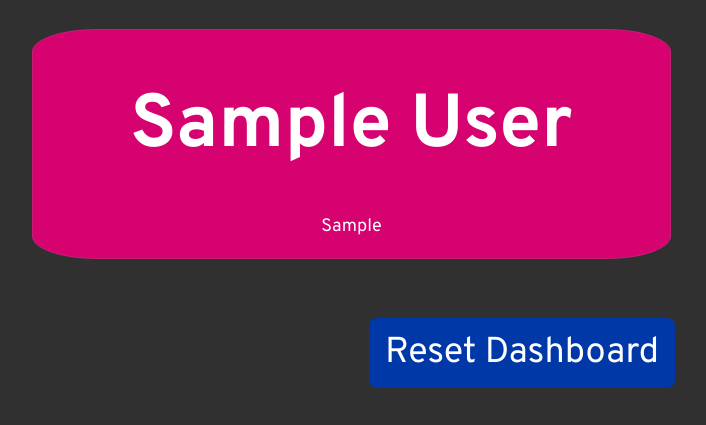
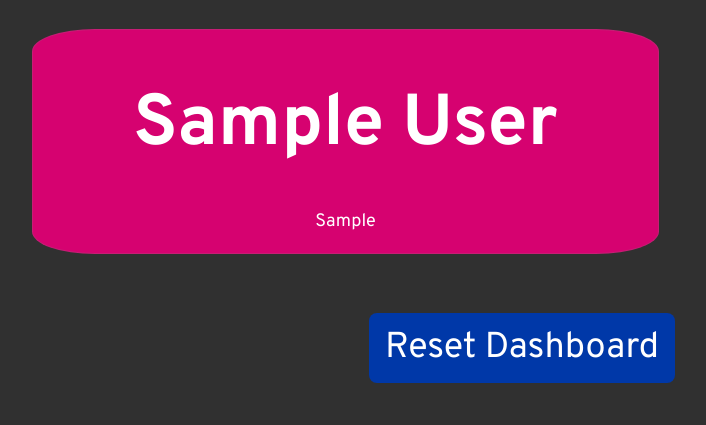
Before and after one commit to TRezendes/pill_pack_dashboard, a Flask app: page /dashboard in a window 1280 px wide. Shown: the top 425 px of the page, without its empty margins (118-824 px from the left). Run offline with Flask 2, Linux system fonts and the light colour scheme; tables that the repository leaves empty hold one stand-in row (values such as "Sample post"); some libraries are stand-ins or nearby versions.

Commit message:
Font size adjustment on <h1>

```diff
--- a/ppd_flask/static/css/custom.css
+++ b/ppd_flask/static/css/custom.css
@@ -27,7 +27,7 @@ body {
 }
 h1 {
     font-family: 'Overpass', sans-serif;
-    font-size: 5em;
+    font-size: 4.8em;
     font-weight: 700;
 }
 .grid-container {
```
